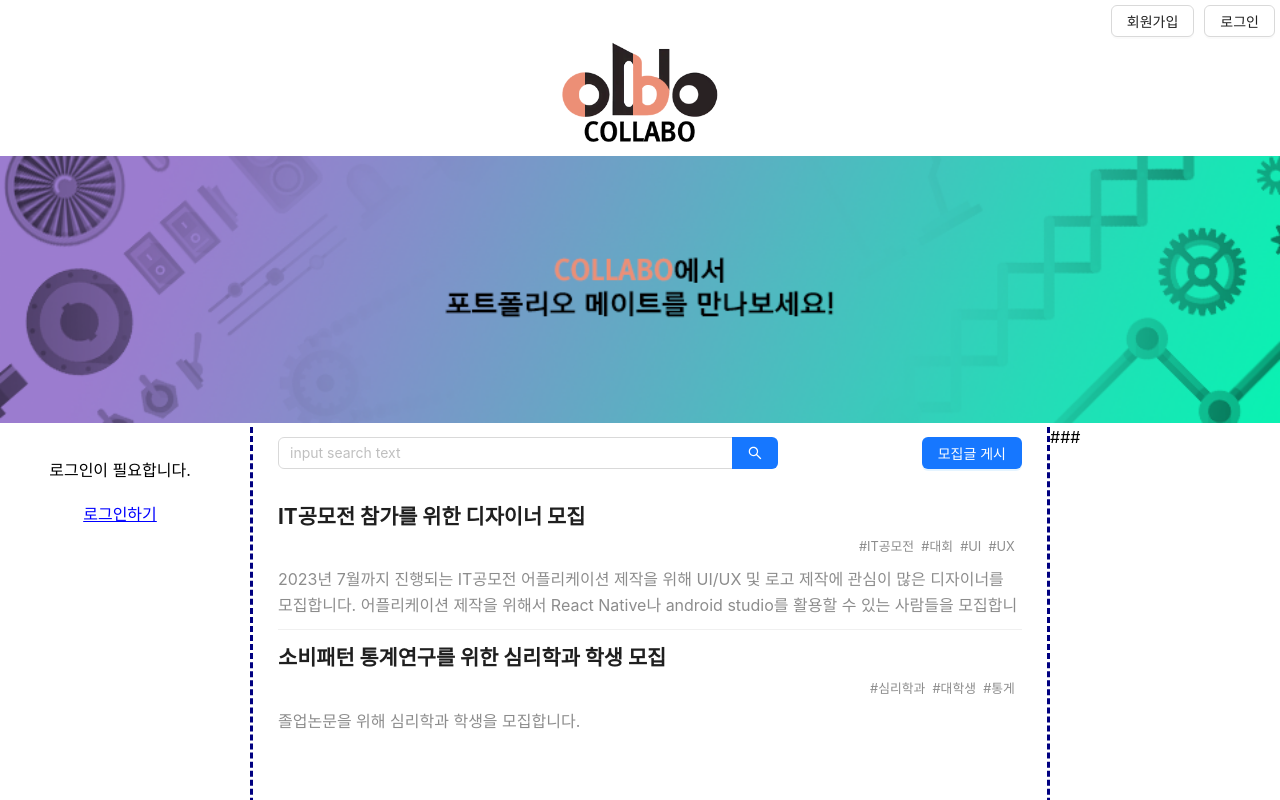
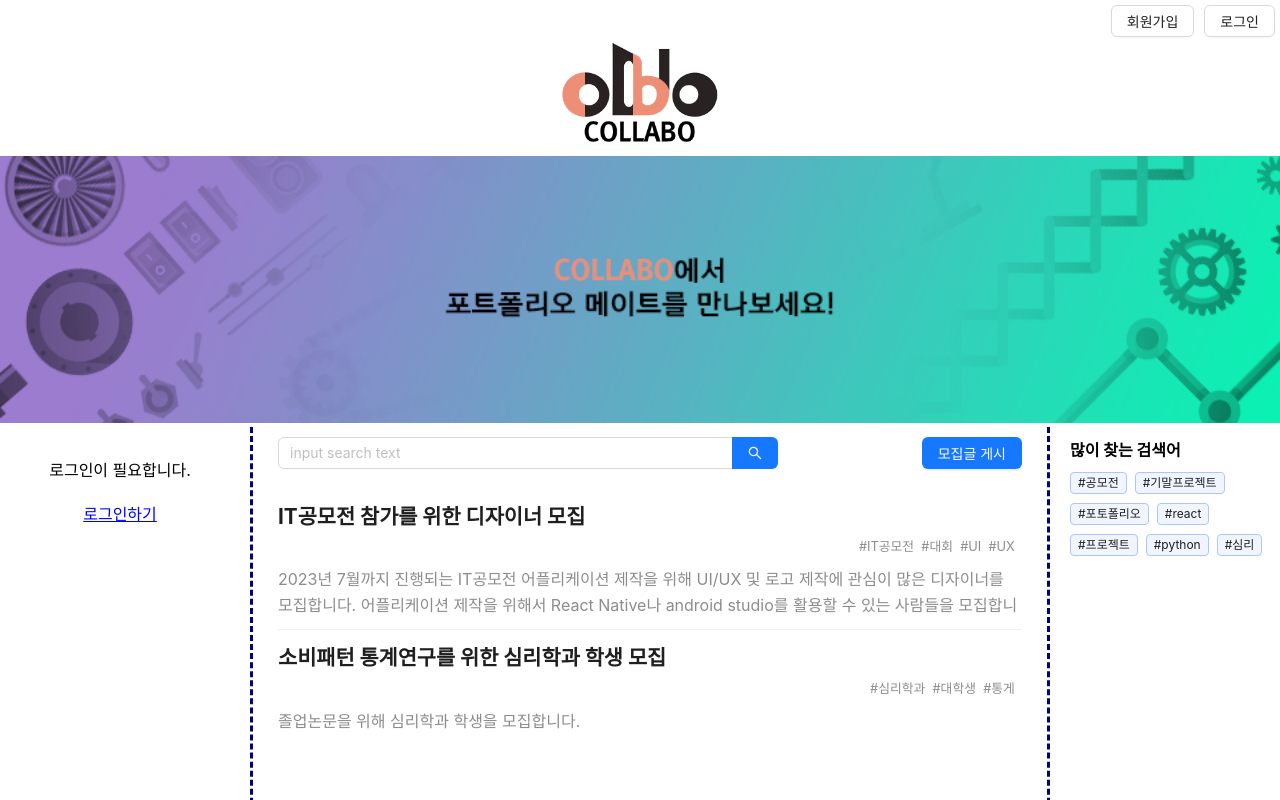
Before and after one commit to hoyeol0513/webProgramming_finalwork, a React (Create React App) app: page / in a window 1280 px wide. Shown: the top 800 px of the page. Built offline with nearby package versions, Linux system fonts and the light colour scheme.

Commit message:
add Rightside tag design

```diff
--- a/src/Acc/LeftSide.js
+++ b/src/Acc/LeftSide.js
@@ -11,12 +11,6 @@ const LeftSide = () => {
           marginRight: "10px",
         }}
       >
-        {/* <Avatar
-          src={userData.userImg}
-          style={{ margin: "10px" }}
-          size={120}
-          icon={<UserOutlined />}
-        /> */}
         <div
           onClick={() => {}}
           style={{
@@ -42,7 +36,7 @@ const LeftSide = () => {
             height: "30px",
           }}
         >
-          <Link to="/">알림</Link>
+          <Link to="#">알림</Link>
         </div>
       </div>
     </div>
--- a/src/Acc/RightSide.js
+++ b/src/Acc/RightSide.js
@@ -1,10 +1,37 @@
+import { Space, Tag } from "antd";
 import React from "react";
+import { Link } from "react-router-dom";
 
 const RightSide = () => {
   return (
-    <div style={{ position: "sticky", top: "25px" }}>
-      <div style={{ height: "500px" }}>
-        <span>###</span>
+    <div style={{ position: "sticky", top: "20px" }}>
+      <div style={{ height: "500px", paddingLeft: "20px", paddingTop: "10px" }}>
+        <div style={{ fontWeight: "bold", marginBottom: "10px" }}>
+          많이 찾는 검색어
+        </div>
+        <Space size={[0, 8]} wrap>
+          <Tag color="geekblue">
+            <Link to="#">#공모전</Link>
+          </Tag>
+          <Tag color="geekblue">
+            <Link to="#">#기말프로젝트</Link>
+          </Tag>
+          <Tag color="geekblue">
+            <Link to="#">#포토폴리오</Link>
+          </Tag>
+          <Tag color="geekblue">
+            <Link to="#">#react</Link>
+          </Tag>
+          <Tag color="geekblue">
+            <Link to="#">#프로젝트</Link>
+          </Tag>
+          <Tag color="geekblue">
+            <Link to="#">#python</Link>
+          </Tag>
+          <Tag color="geekblue">
+            <Link to="#">#심리</Link>
+          </Tag>
+        </Space>
       </div>
     </div>
   );
--- a/src/Home/Home.js
+++ b/src/Home/Home.js
@@ -14,16 +14,7 @@ const Home = (props) => {
   console.log(userData);
   console.log(isLogined);
   const { Search } = Input;
-  const suffix = (
-    <AudioOutlined
-      style={{
-        fontSize: 16,
-        color: "#1677ff",
-      }}
-    />
-  );
-  const [position, setPosition] = useState("bottom");
-  const [align, setAlign] = useState("center");
+
   const list = [
     {
       title: "IT공모전 참가를 위한 디자이너 모집",
--- a/src/MyPage/MyPage.js
+++ b/src/MyPage/MyPage.js
@@ -2,7 +2,7 @@ import React, { useRef, useState } from "react";
 import Header from "../Acc/Header";
 import LeftSide from "../Acc/LeftSide";
 import "../Home/Home.css";
-import { Avatar, Button, Input, Modal, Select, Space } from "antd";
+import { Avatar, Button, Divider, Input, Modal, Select, Space } from "antd";
 import { UserOutlined, UploadOutlined } from "@ant-design/icons";
 import { useNavigate } from "react-router-dom";
 import Portfolio from "./Portfolio";
@@ -98,12 +98,13 @@ const MyPage = (props) => {
         >
           {isLogined ? <LeftSide userData={userData} /> : <UnLogLeftSide />}
         </nav>
-        <main style={{ minHeight: "80vh", paddingLeft: "20px" }}>
+        <main style={{ minHeight: "100vh", paddingLeft: "20px" }}>
           <h2
             style={{
               fontWeight: "bolder",
-              fontSize: "1.7rem",
-              marginTop: "-1px",
+              fontSize: "1.5rem",
+              marginTop: "10px",
+              color: "navy",
             }}
           >
             마이페이지
@@ -277,6 +278,7 @@ const MyPage = (props) => {
                     height: "300px",
                     border: "solid 1px lightgray",
                     overflowY: "scroll",
+                    padding: "10px",
                   }}
                 >
                   {isLogined ? <Portfolio data={data} /> : <Portfolio />}
```
